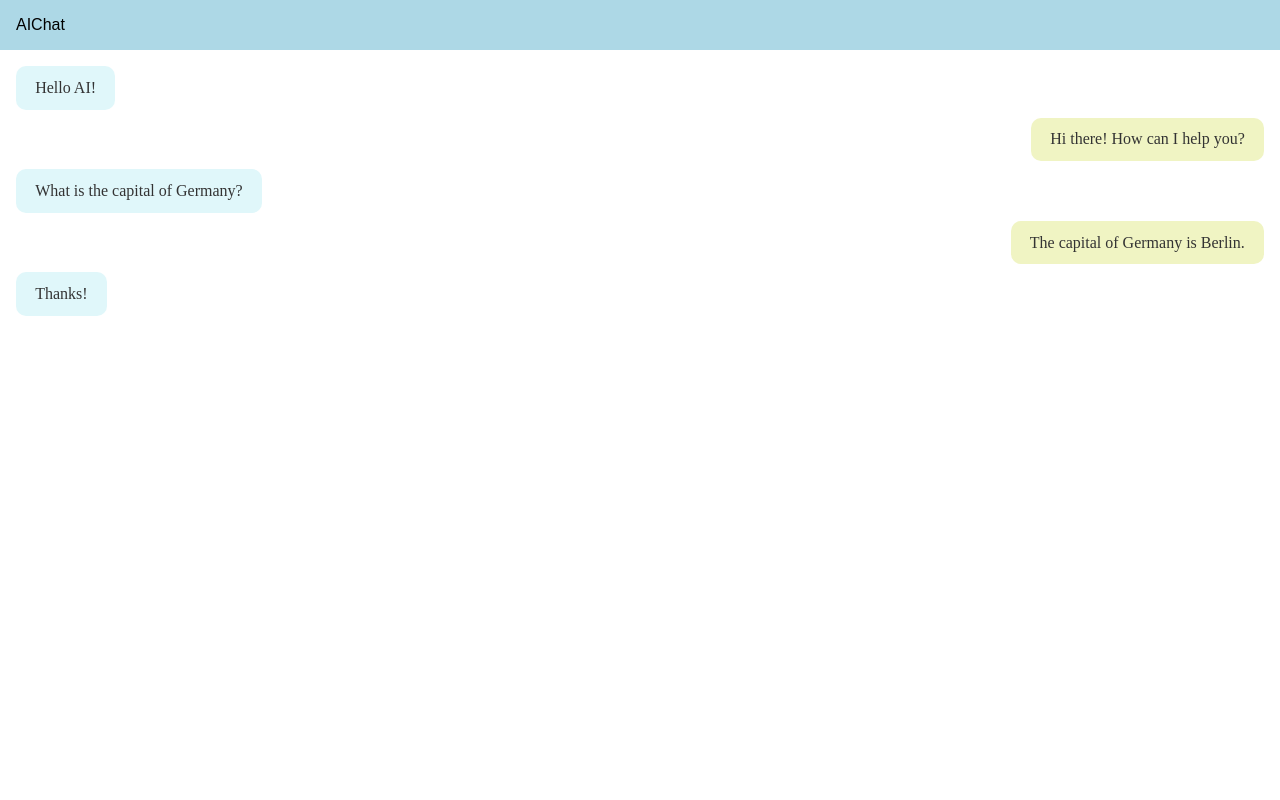
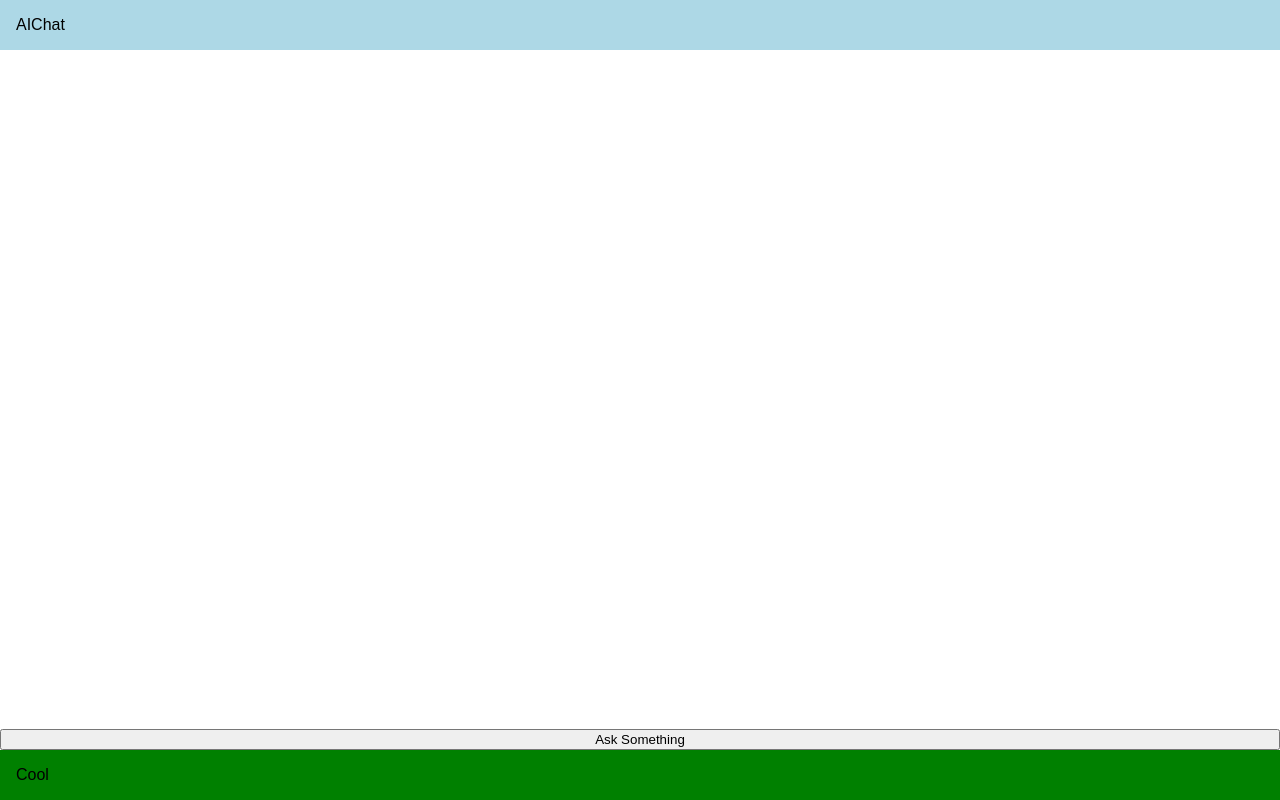
Before and after one commit to simmihugs/reimagined-octo-couscous, a React (Vite) app: page / in a window 1280 px wide. Built offline with nearby package versions, Linux system fonts and the light colour scheme.

Commit message:
added add to chat window and scroll

```diff
--- a/src/App.tsx
+++ b/src/App.tsx
@@ -1,14 +1,20 @@
-import React, { useRef, useEffect } from "react";
+import React, { useRef, useState, useEffect } from "react";
 
-function MockLLM({ text: string }): string {
-  return "hello";
+// Mock LLM function (now accepts and returns a string)
+function MockLLM({ text }) {
+  // Simulate a slight delay for the AI response
+  // In a real app, this would be an API call
+  return new Promise((resolve) => {
+    setTimeout(() => {
+      resolve(`AI response to: "${text}"`);
+    }, 500); // Simulate 500ms delay
+  });
 }
 
 function Header() {
   return (
     <div
       style={{
-        // width: "100vw",
         height: "auto",
         backgroundColor: "lightblue",
         fontFamily: "sans-serif",
@@ -23,27 +29,48 @@ function Header() {
   );
 }
 
-function ChatSection() {
-  const messages = [
-    { text: "Hello AI!", sender: "user" },
-    { text: "Hi there! How can I help you?", sender: "ai" },
-    { text: "What is the capital of Germany?", sender: "user" },
-    { text: "The capital of Germany is Berlin.", sender: "ai" },
-    { text: "Thanks!", sender: "user" },
-  ];
+function Footer() {
+  return (
+    <div
+      style={{
+        height: "auto",
+        backgroundColor: "green",
+        fontFamily: "sans-serif",
+        display: "flex",
+        justifyContent: "flex-start",
+        alignItems: "center",
+        padding: "1rem",
+      }}
+    >
+      <div>Cool</div>
+    </div>
+  );
+}
+
+function ChatSection({ questions, setQuestions }) {
+  const chatContainerRef = useRef(null);
+
+  useEffect(() => {
+    // Scroll to the bottom whenever new messages are added
+    if (chatContainerRef.current) {
+      chatContainerRef.current.scrollTop =
+        chatContainerRef.current.scrollHeight;
+    }
+  }, [questions]);
 
   return (
     <div
+      ref={chatContainerRef}
       style={{
         flexGrow: 1,
         overflowY: "auto",
         padding: "1rem",
-        display: "flex", // Make ChatSection a flex container
-        flexDirection: "column", // Arrange bubbles vertically
-        alignItems: "flex-start", // Default alignment for children (user messages will override)
+        display: "flex",
+        flexDirection: "column",
+        alignItems: "flex-start",
       }}
     >
-      {messages.map((message, index) => (
+      {questions.map((message, index) => (
         <div
           key={index}
           style={{
@@ -51,9 +78,10 @@ function ChatSection() {
             padding: "0.8rem 1.2rem",
             borderRadius: "10px",
             marginBottom: "0.5rem",
-            alignSelf: message.sender === "user" ? "flex-start" : "flex-end", // Now works correctly on flex items
+            alignSelf: message.sender === "user" ? "flex-start" : "flex-end",
             backgroundColor: message.sender === "user" ? "#e0f7fa" : "#f0f4c3",
             color: "#333",
+            wordBreak: "break-word", // Prevent long words from breaking layout
           }}
         >
           {message.text}
@@ -64,11 +92,40 @@ function ChatSection() {
 }
 
 export default function App() {
+  const [questions, setQuestions] = useState([]);
+  const randomQuestions = [
+    "What is the meaning of life?",
+    "Tell me a joke.",
+    "How does photosynthesis work?",
+    "What is the capital of France?",
+    "Who painted the Mona Lisa?",
+  ];
+
+  const getRandomElement = (array) => {
+    return array[Math.floor(Math.random() * array.length)];
+  };
+
+  const handleHelloClick = async () => {
+    const randomQuestion = getRandomElement(randomQuestions);
+    setQuestions((prevQuestions) => [
+      ...prevQuestions,
+      { text: randomQuestion, sender: "user" },
+    ]);
+
+    // Simulate getting an AI response
+    const aiResponse = await MockLLM({ text: randomQuestion });
+    setQuestions((prevQuestions) => [
+      ...prevQuestions,
+      { text: aiResponse, sender: "ai" },
+    ]);
+  };
+
   return (
-    <div style={{ display: "flex", flexDirection: "column" }}>
+    <div style={{ display: "flex", flexDirection: "column", height: "100vh" }}>
       <Header />
-      <ChatSection />
-      {/* <Footer />*/}
+      <ChatSection questions={questions} setQuestions={setQuestions} />
+      <button onClick={handleHelloClick}>Ask Something</button>
+      <Footer />
     </div>
   );
 }
```
